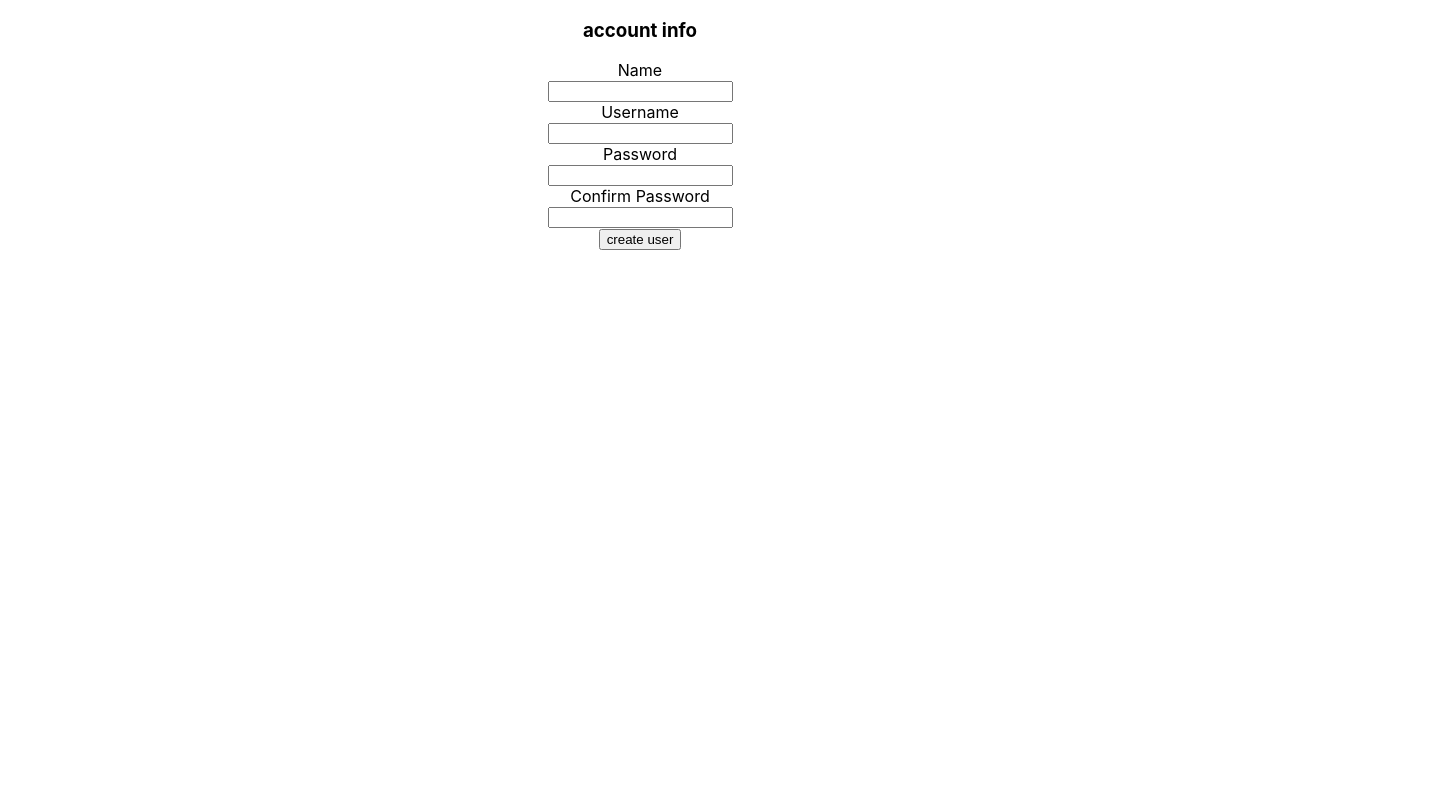
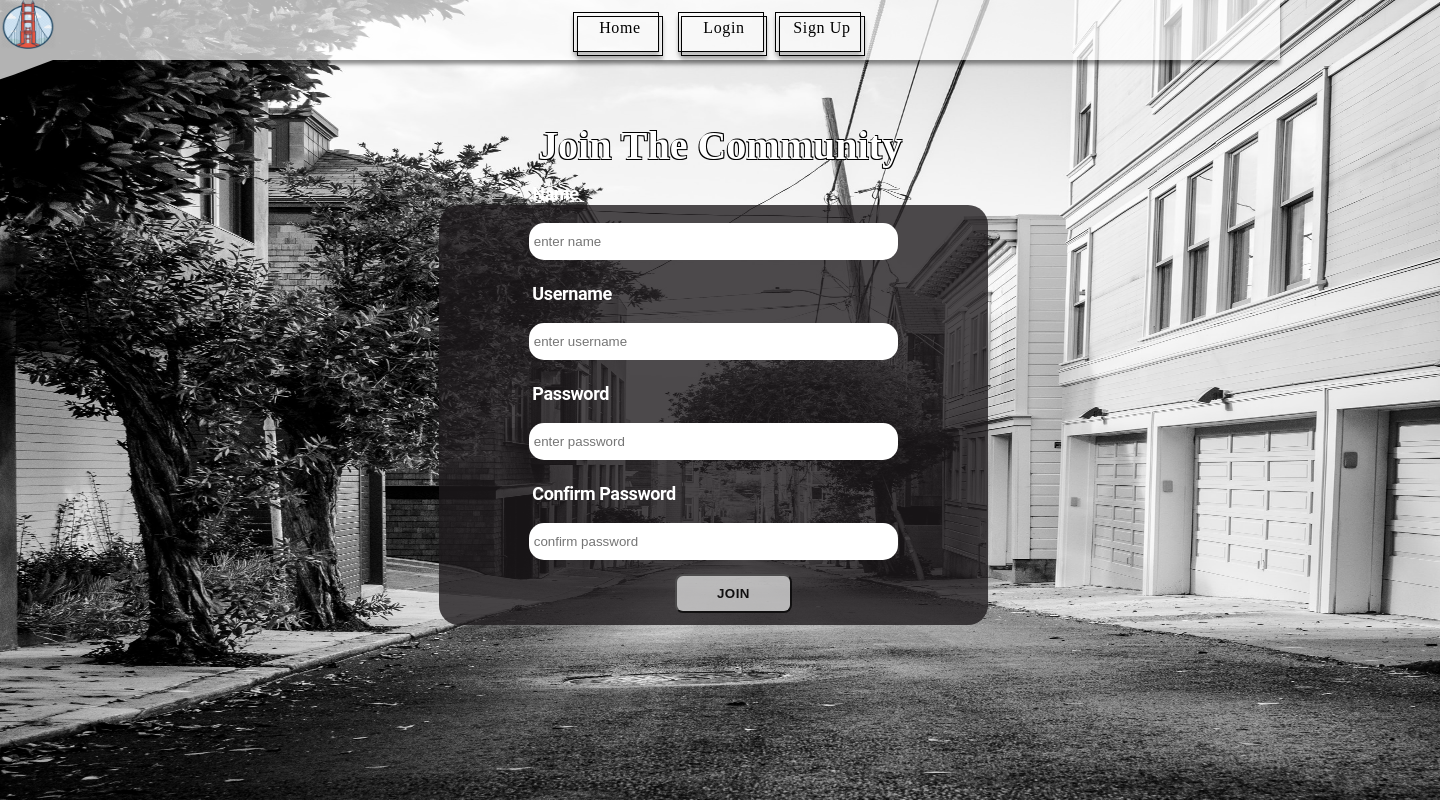
Before and after one commit to dauncy/SF-Heroes-client, a React (Create React App) app: page /signup in a window 1280 px wide. Shown: the top 800 px of the page, 1440 px wide, since content can reach past the window. Built offline with nearby package versions, Linux system fonts and the light colour scheme; no server answers; what google-maps-react would draw is missing.

Commit message:
drugs are bad mckay

```diff
--- a/src/App.js
+++ b/src/App.js
@@ -1,6 +1,6 @@
 import React, { Component, Fragment } from 'react';
 import { connect } from 'react-redux';
-import { Route, Switch, Redirect } from 'react-router-dom';
+import { Route, Switch, Redirect, withRouter } from 'react-router-dom';
 import NavBar from './components/NavBar';
 import Home from './components/Home'
 import Login from './components/Login'
@@ -16,33 +16,40 @@ class App extends Component{
     super()
   }
 
-  componentDidMount(){
+  componentDidMount() {
    this.props.reAuth()
-}
+
+  }
+
 
 
   render(){
+
     return(
       <div>
 
 
           <Switch>
-
+          <Route exact path="/login" component={Login}/>
+          <Route exact path="/signup" component={SignUp}/>
           <Route exact path="/" component={Home}/>
-            {Object.keys(this.props.user.currentUser).length !== 0 ?
-              <Fragment>
-                <Route exact path="/profile" component={Profile}/>
-                <Route exact path="/profile/edit" component={EditProfile} />
 
 
-                </Fragment>
+            {localStorage.getItem("jwt") ?  (
+              <Switch>
+
+                <Route exact path="/profile" render={(props) => <Profile {...props}/>}/>
+                <Route exact path="/profile/edit" render={(props) => <EditProfile {...props}/>}/>
+              </Switch>
+             )
                         :
-                <Fragment>
+               (
 
-                  <Route exact path="/login" component={Login}/>
-                  <Route exact path="/signup" component={SignUp}/>
+                  <Redirect to="/"/>
 
-                </Fragment>}
+               )
+                }
+          <Redirect to="/"/>
           </Switch>
 
 
@@ -64,6 +71,7 @@ const mapDispatchToProps = (dispatch) => {
       reAuth: (history) => { dispatch(reAuth(history)) }
   }
 }
-//   signUp: (event, userInput, history) => { dispatch(signUp(event, userInput, history)) }
 
-export default connect(mapStateToProps, mapDispatchToProps)(App)
+
+
+export default withRouter(connect(mapStateToProps, mapDispatchToProps)(App))
--- a/src/components/Home.js
+++ b/src/components/Home.js
@@ -1,12 +1,20 @@
-import React, {Component} from 'react';
+import React, {Component, Fragment} from 'react';
 import citywalk from '../citywalk.jpeg';
 import NavBar from './NavBar';
 import GGB from '../ggb.png'
+import {connect} from 'react-redux';
 
 class Home extends Component{
 
-
+    logout = () =>{
+        localStorage.removeItem('jwt')
+        this.props.clearCurrentUser()
+    }
+    handleClick = (event) =>{
+        this.props.history.push(`/${event.target.id}`)
+    }
     render(){
+        const loggedIn = !!this.props.user.id
     return(
         <div className="Homepage">
             <NavBar/>
@@ -15,10 +23,18 @@ class Home extends Component{
             </div>
             <div className="choice-container">
 
-
+                <p className="app-title">HOOD HEROES</p>
 
                 <img className="homepage-logo" src={GGB}></img>
-
+                {loggedIn?
+                <Fragment>
+                    <button className="signup-button" id="logout" onClick={this.logout}>Logout</button>
+                    <button className="login-button" id="profile" onClick={this.handleClick}>Profile</button>
+                </Fragment> :
+                <Fragment>
+                    <button className="signup-button" id="signup" onClick={this.handleClick}>Sign Up</button>
+                    <button className="login-button" id="login" onClick={this.handleClick}>Login</button>
+                </Fragment>}
             </div>
 
         </div>
@@ -26,4 +42,18 @@ class Home extends Component{
     }
 }
 
-export default Home
+const mapStateToProps = (state)=>{
+    return {
+
+        user: state.user.currentUser
+
+      }
+}
+
+const mapDispatchToProps = (dispatch) => {
+    return {
+        clearCurrentUser: () => dispatch({ type: "CLEAR_CURRENT_USER" })
+
+    }
+}
+export default connect(mapStateToProps, mapDispatchToProps)(Home)
--- a/src/components/Login.js
+++ b/src/components/Login.js
@@ -1,6 +1,8 @@
 import React, { Component } from 'react';
 import { connect } from 'react-redux';
-import logIn from '../actions/logIn'
+import logIn from '../actions/logIn';
+import NavBar from './NavBar';
+import Home from './Home'
 
 class Login extends Component{
     constructor(){
@@ -11,6 +13,16 @@ class Login extends Component{
         }
     }
 
+
+    componentDidMount(){
+
+        if (localStorage.getItem("jwt") !==  null ){
+            this.props.history.push('/')
+        }
+
+
+
+    }
     handleChange =(event)=>{
         this.setState({
             [event.target.name]: event.target.value
@@ -19,32 +31,41 @@ class Login extends Component{
 
     render(){
         return(
-            <div>
+            <div className="loginPage">
+                <NavBar/>
 
+                <div className="choice-container">
                     <center>
-                    <h3>Please Login</h3>
-                        <form onSubmit={(event) => {this.props.logIn(event, this.state, this.props.history)}}>
-                            <label>Username</label>
-                            <br></br>
+                    <h3 className="login-title">Please Login</h3>
+                            <form onSubmit={(event) => {this.props.logIn(event, this.state, this.props.history)}}
+                            className="login-form">
+                                <label className="login-label-2">Username</label>
+                                <br></br><br></br>
                                 <input onChange={this.handleChange}
                                     name="username"
                                     type="username"
-                                value={this.state.username}/>
-                                <br></br>
-                            <label>Enter Password</label>
-                            <br></br>
+                                    value={this.state.username}
+                                    className="login-input-1"
+                                    placeholder="enter username"/>
+                                    <br></br><br></br>
+                                <label className="login-label-1">Enter Password</label>
+                                <br></br><br></br>
                                 <input  onChange={this.handleChange}
                                     name="password"
                                     type="password"
-                                value={this.state.password}/>
-                                <br></br>
-                            <input type="submit" value="Login"/>
+                                    value={this.state.password}
+                                    className="login-input-2"
+                                    placeholder="enter password"/>
+                                    <br></br><br></br>
+                                <input align="center" className='login-form-button' type="submit" value="Login"/>
                             </form>
                             {
                             <h6 id="login-error" style={{color:"red"}}></h6>
                             }
                     </center>
                     </div>
+                </div>
+
         )
     }
 }
@@ -55,4 +76,12 @@ const mapDispatchToProps = (dispatch) => {
     }
 }
 
-export default connect(null, mapDispatchToProps)(Login)
+const mapStateToProps = (state) => {
+    return {
+
+        user: state.user
+
+      }
+}
+
+export default connect(mapStateToProps, mapDispatchToProps)(Login)
--- a/src/components/NavBar.js
+++ b/src/components/NavBar.js
@@ -13,32 +13,36 @@ class NavBar extends Component{
 
         const loggedIn = !!this.props.user.id
         return(
-            <div className="mainnav">
+
                 <div className="header">
                     <img src={GGB} className="logo"></img>
 
                 {loggedIn ?
                     <Fragment >
-                        <NavLink to='/profile' exact>Profile</NavLink>
-                        <NavLink to="/" exact>Home</NavLink>
-                        <NavLink to="/" onClick={this.logOut}>Logout</NavLink>
+                         <div className="rectangle-68"></div>
+                        <NavLink to='/profile' exact className="rectangle-64">Profile</NavLink>
+                        <div className="rectangle-67" ></div>
+                        <NavLink to="/" exact className="rectangle-63">Home</NavLink>
+                        <div className="rectangle-69"></div>
+                        <NavLink to="/" onClick={this.logOut} className="rectangle-65">Logout</NavLink>
                     </Fragment>
                     :
                     <Fragment >
 
+                         <div className="rectangle-67" ></div>
                         <NavLink to="/" exact className="rectangle-63">Home</NavLink>
-                        <div className="rectangle-68"></div>
 
 
 
+                        <div className="rectangle-68"></div>
+
+                        <NavLink to="/login" exact className="rectangle-64">Login</NavLink>
                         <div className="rectangle-69"></div>
-                        <NavLink to="/login" exact className="rectangle-64">Login</NavLink>
-                        <div className="rectangle-67" ></div>
                         <NavLink to='/signup' exact className="rectangle-65">Sign Up</NavLink>
                     </Fragment>
                  }
                  </div>
-            </div>
+
         )
     }
 }
--- a/src/components/Profile.js
+++ b/src/components/Profile.js
@@ -2,19 +2,22 @@ import React, {Component} from 'react';
 import {connect} from 'react-redux';
 import EditProfile from './EditProfile'
 import MapContainer from '../containers/MapContainer'
+
 class Profile extends Component {
 
     handleClick =(event)=>{
         event.preventDefault()
+        this.props.history.push('/profile/edit')
 
     }
     render(){
+        console.log(this.props)
         return(
             <div>
                 <center>
                      <h3>Welcome {this.props.user.currentUser.name}</h3>
                      {/* <MapContainer/> */}
-                        <button>Edit Profile</button>
+                        <button onClick={this.handleClick}>Edit Profile</button>
                 </center>
             </div>
         )
--- a/src/components/SignUp.js
+++ b/src/components/SignUp.js
@@ -1,7 +1,7 @@
 import React, { Component } from 'react';
 import { connect } from 'react-redux'
 import signUp from '../actions/signUp'
-
+import NavBar from './NavBar'
 class SignUp extends Component{
     constructor(){
         super()
@@ -13,7 +13,11 @@ class SignUp extends Component{
 
         }
     }
-
+    componentDidMount(){
+        if (localStorage.getItem("jwt") !==  null ){
+            this.props.history.push('/')
+        }
+    }
     handleChange = (event) => {
         this.setState({
             [event.target.name]: event.target.value
@@ -22,49 +26,74 @@ class SignUp extends Component{
 
     render(){
         return(
-            <div>
+            <div className="loginPage">
+                <NavBar/>
+                <h3 className="signup-title">Join The Community</h3>
+                <div className="signup-container">
                 <center>
-                    <h3>account info</h3>
-                        <form onSubmit={(event) => {this.props.signUp(event, this.state, this.props.history)}}>
-                            <label>Name</label>
+
+                        <form onSubmit={(event) => {this.props.signUp(event, this.state, this.props.history)}}
+                        className="signup-form">
+                            <label className="signup-label">Name</label>
+                            <br></br>
                             <br></br>
                             <input onChange={this.handleChange}
                                 name="name"
                                 type="name"
                                 value={this.state.name}
+                                placeholder="enter name"
+                                className="signup-input-2"
                                 />
                                 <br></br>
-                            <label>Username</label>
+                                <br></br>
+                                <br></br>
+                            <label className="signup-label">Username</label>
+                            <br></br>
                             <br></br>
                             <input onChange={this.handleChange}
                                 name="username"
                                 type="username"
                                 value={this.state.username}
+                                className="signup-input-2"
+                                placeholder="enter username"
                                 />
                                 <br></br>
-                            <label>Password</label>
+                                <br></br>
+                                <br></br>
+                            <label className="signup-label">Password</label>
+                            <br></br>
                             <br></br>
                             <input onChange={this.handleChange}
                                 name="password"
                                 type="password"
                                 value={this.state.password}
+                                className="signup-input-2"
+                                placeholder="enter password"
                                 />
                                 <br></br>
-                            <label>Confirm Password</label>
+                                <br></br>
+                                <br></br>
+                            <label className="signup-label">Confirm Password</label>
+                            <br></br>
                             <br></br>
                             <input onChange={this.handleChange}
                                 name="password_confirmation"
                                 type="password"
                                 value={this.state.password_confirmation}
+                                className="signup-input-2"
+                                placeholder="confirm password"
                                 />
                                 <br></br>
-                            <input type="submit" value="create user"/>
+                                <br></br>
+                                <br></br>
+                            <input className="signup-form-button" type="submit" value="Join"/>
 
                         </form>
                         {
                         <h6 id="error" style={{color:"red"}}></h6>
                         }
                 </center>
+                </div>
             </div>
         )
     }
@@ -76,4 +105,12 @@ const mapDispatchToProps = (dispatch) => {
     }
   }
 
-export default connect(null, mapDispatchToProps)(SignUp)
+  const mapStateToProps = (state) => {
+    return {
+
+        user: state.user
+
+      }
+}
+
+export default connect(mapStateToProps, mapDispatchToProps)(SignUp)
--- a/src/containers/MapContainer.js
+++ b/src/containers/MapContainer.js
@@ -25,5 +25,5 @@ export class MapContainer extends Component {
 }
 
 export default GoogleApiWrapper({
-  apiKey: ''
+  apiKey: 'AIzaSyBBpytNyZsiY34dZ7ohAplb4wsxsIu7JLo'
 })(MapContainer);
--- a/src/index.css
+++ b/src/index.css
@@ -13,11 +13,17 @@ code {
 }
 
 
+html {
+  font-family: sans-serif;
+  font-weight: 100;
+}
+
+
 .Homepage{
 
   width: 100%;
   height: 100%;
-  background: #000000;
+  background-color: #000000;
   background-image: url("citywalk.jpeg");
   background-size: 1440px 1024px;
   position: relative;
@@ -26,17 +32,19 @@ code {
   Fill: Solid
 #000000
 }
+.loginPage{
+  width: 100%;
+  height: 100%;
+  background-color: #000000;
+  background-image: url("streets.jpeg");
+  background-size: 100% 100%;
+  position: relative;
+  width: 1440px;
+  height: 1024px;
+  Fill: Solid
+#000000
 
-/* .mainnav{
-  display: block;
-  position: fixed;
-  opacity: 80%;
-  background-color: rgb(205, 207, 210);
-  width: 100%;
-  height: 5%;
-
-  z-index: 4;
-} */
+}
 
 .header{
   position:fixed;
@@ -98,6 +106,21 @@ code {
   line-height: 21px;
   text-align: center;
   letter-spacing: 0.636364px;
+}
+
+.rectangle-63:hover{
+  background-color: white;
+  opacity: 1;
+}
+
+.rectangle-64:hover{
+  background-color: white;
+  opacity: 1;
+}
+
+.rectangle-65:hover{
+  background-color: white;
+  opacity: 1;
 }
 
 .rectangle-64{
@@ -166,6 +189,8 @@ border: 1.5px solid black;
 box-shadow: 0px 4px 4px rgba(0, 0, 0, 0.25);
 }
 
+
+
 .rectangle-69{
   position: absolute;
 width: 84px;
@@ -176,14 +201,14 @@ box-shadow: 0px 4px 4px rgba(0, 0, 0, 0.25);
 border: 1.5px solid black
 }
 
-.choice-container{
+.choice-container {
   position: absolute;
-width: 549px;
-height: 375px;
-left: 439px;
-top: 327px;
-background: rgba(30, 26, 29, 0.7);
-border-radius: 20px;
+  width: 549px;
+  height: 386px;
+  left: 439px;
+  top: 20%;
+  background: rgba(30, 26, 29, 0.79);
+  border-radius: 20px;
 }
 
 .homepage-logo{
@@ -198,11 +223,265 @@ border-radius: 20px;
 
 }
 
-.logo-name{
+
+
+.login-button {
+  position: absolute;
+  bottom: 75px;
+  left: 40px;
+  background: #eee;
+  padding-left: 40px;
+  padding-right: 40px;
+  padding-top: 10px;
+  padding-bottom: 10px;
+  border-radius: 8px;
+  opacity: .7;
+  text-transform: uppercase;
+  font-weight: 700;
+  letter-spacing: .4px;
+}
+
+.signup-button{
+  position: absolute;
+  bottom: 75px;
+  right: 40px;
+  background: #eee;
+  padding-left: 40px;
+  padding-right: 40px;
+  padding-top: 10px;
+  padding-bottom: 10px;
+  border-radius: 8px;
+  opacity: .7;
+  text-transform: uppercase;
+  font-weight: 700;
+  letter-spacing: .4px;
+
+}
+
+.signup-button:hover{
+  background-color: white;
+  opacity: 1;
+}
+
+.login-button:hover{
+  background-color: white;
+  opacity: 1;
+}
+
+.app-title{
+  font-family: Poppins;
+  color: white;
+  position: absolute;
+  font-weight: 800;
+  top: 5%;
+  right: 0;
+  left: 0;
+  text-align: center;
+  font-size: 333%;
+}
+
+.login-title{
+
+  font-family: Poppins;
+  color: white;
+  position: absolute;
+  font-weight: 800;
+  top: 0%;
+  right: 0;
+  left: 0;
+  text-align: center;
+  font-size: 333%;
+
+}
+
+.login-form{
+  position: absolute;
+  display: block;
+  bottom: 18%;
+  margin-right: auto;
+  margin-left: auto;
+  right: 0;
+  left: 0;
+}
+
+.login-input-1 {
+  position: absolute;
+  background: white;
+  margin-right: auto;
+  margin-left: auto;
+  right: 0;
+  left: 0;
+  margin-bottom: auto;
+  top: 0%;
+  width: 362.56px;
+  height: 40.73px;
+  border-radius: 15px;
+  padding-left: 5px;
+  border: 0px;
+}
+
+.login-input-2{
+  position: absolute;
+  background: white;
+  margin-right: auto;
+  margin-left: auto;
+  right: 0;
+  left: 0;
+  margin-bottom: auto;
+
+  width: 362.56px;
+  height: 40.73px;
+  border-radius: 15px;
+  padding-left: 5px;
+  border: 0px;
+}
+
+.login-label-1{
+  font-family: Roboto;
+font-style: normal;
+font-weight: bold;
+font-size: 18px;
+line-height: 21px;
+letter-spacing: -0.378px;
+color: #FFFFFF;
+margin-right: 45%;
+margin-top: auto;
+
+}
+
+input, textarea, select, p, button {
+  outline:none;
+}
+
+.login-label-2{
+  position: absolute;
+  font-family: Roboto;
+  font-style: normal;
+  font-weight: bold;
+  font-size: 18px;
+  line-height: 21px;
+  letter-spacing: -0.378px;
+  color: #FFFFFF;
+  right: 70%;
+  text-align: left;
+  top: -25%;
 
 
 }
 
-.quote{
+.login-form-button {
+  position: absolute;
+  background: #eee;
+  padding-left: 40px;
+  padding-right: 40px;
+  padding-top: 10px;
+  padding-bottom: 10px;
+  border-radius: 8px;
+  opacity: .7;
+  text-transform: uppercase;
+  font-weight: 700;
+  letter-spacing: .4px;
+  bottom: -40%;
+  right: 38%;
+}
+
+.login-form-button:hover{
+  background-color: white;
+  opacity: 1
+}
+
+#login-error{
+  font-weight: 700;
+  letter-spacing: .4px;
+  font-size: 100%;
+}
+
+.signup-title{
+  font-family: Poppins;
+  color: white;
+  position: absolute;
+  font-weight: 800;
+  top: 8%;
+  right: 0;
+  left: 0;
+  text-align: center;
+  font-size: 250%;
+  text-shadow: -1px 1px 0 #000,
+                          1px 1px 0 #000,
+                         1px -1px 0 #000;
 
 }
+.signup-form{
+  position: absolute;
+  display: block;
+  bottom: 10%;
+  margin-right: auto;
+  margin-left: auto;
+  right: 0;
+  left: 0;
+
+}
+.signup-input-2{
+  position: absolute;
+  background: white;
+  margin-right: auto;
+  margin-left: auto;
+  right: 0;
+  left: 0;
+  margin-bottom: auto;
+
+  width: 362.56px;
+  height: 35px;
+  border-radius: 15px;
+  padding-left: 5px;
+  border: 0px;
+}
+
+.signup-label{
+  position: absolute;
+  font-family: Roboto;
+  font-style: normal;
+  font-weight: bold;
+  font-size: 18px;
+  line-height: 21px;
+  letter-spacing: -0.378px;
+  color: #FFFFFF;
+
+  left: 17%;
+
+
+
+}
+
+.signup-form-button{
+  position: absolute;
+  background: #eee;
+  padding-left: 40px;
+  padding-right: 40px;
+  padding-top: 10px;
+  padding-bottom: 10px;
+  border-radius: 8px;
+  opacity: .7;
+  text-transform: uppercase;
+  font-weight: 700;
+  letter-spacing: .4px;
+  bottom: -30px;
+  left: 43%
+
+
+}
+
+.signup-container{
+  position: absolute;
+  width: 549px;
+  height: 420px;
+  left: 439px;
+  top: 20%;
+  background: rgba(30, 26, 29, 0.79);
+  border-radius: 20px;
+}
+
+.signup-form-button:hover{
+  background-color: white;
+  opacity: 1
+}
```
Also changed, not shown: src/actions/logIn.js (+4 -3 lines), src/actions/reAuth.js (+9 -5 lines), src/actions/signUp.js (+4 -3 lines), src/components/CommunityEventMap.js (added, +16 -0 lines), src/streets.jpeg (added). Lines whose indentation alone changed are shown as unchanged.
